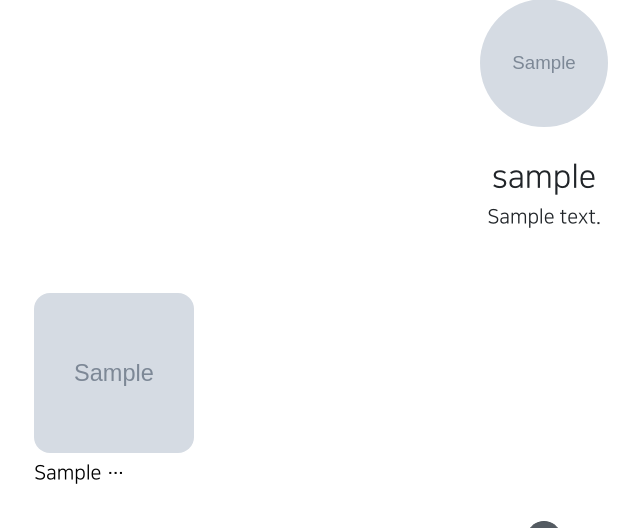
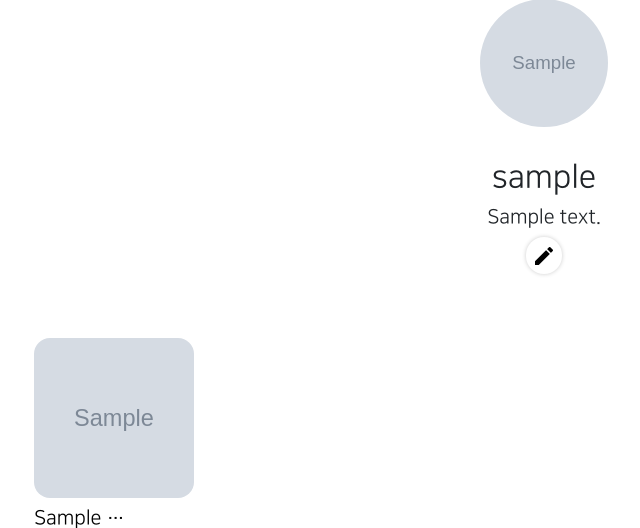
Before and after one commit to zerowater-may/django_pinterest, a Django app: page /accounts/detail/1 in a window 1280 px wide. Shown: the part 258-786 px from the top of the page, without its empty margins (96-736 px from the left). Run offline with Django 3.2, Linux system fonts and the light colour scheme; tables that the repository leaves empty hold one stand-in row (values such as "Sample post"); grey boxes marked "Sample" are stand-in pictures; some libraries are stand-ins or nearby versions; some web fonts are replaced.

Commit message:
detail fix

```diff
--- a/accountapp/templates/accountapp/detail.html
+++ b/accountapp/templates/accountapp/detail.html
@@ -21,6 +21,10 @@
         <h5>
             {{ target_user.profile.message }}
         </h5>
+        <a class="material-icons"
+        style="box-shadow: 0 0 4px #ccc; border-radius: 10rem; padding: .4rem;"
+        href="{% url 'profileapp:update' pk=target_user.profile.pk %}">edit</a>
+
         {% else %}
             {% if target_user == user %}
             <a href="{% url 'profileapp:create' %}">
@@ -36,9 +40,6 @@
         {% endif %}
 
         {% if target_user == user %}
-        <a class="material-icons"
-            style="box-shadow: 0 0 4px #ccc; border-radius: 10rem; padding: .4rem;"
-            href="{% url 'profileapp:update' pk=target_user.profile.pk %}">edit</a>
 
         <a class="material-icons"
             style="box-shadow: 0 0 4px #ccc; border-radius: 10rem; padding: .4rem;"
```
